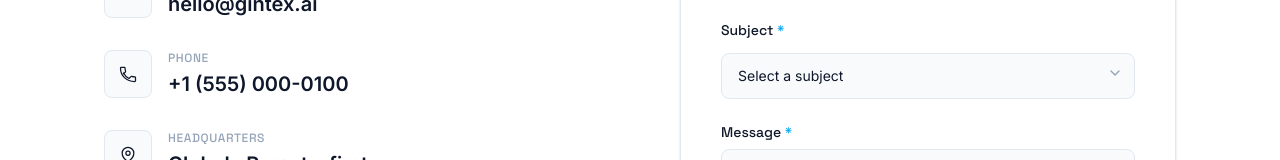
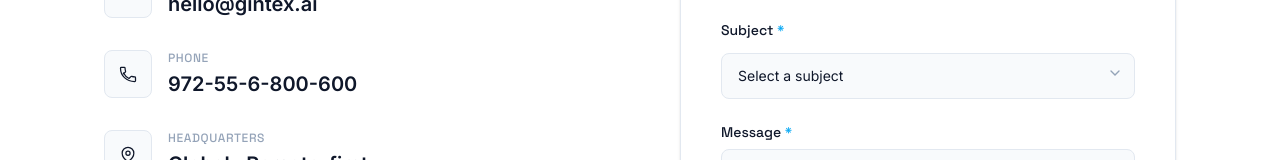
Before and after one commit to georepute/gintex.ai, a Next.js app: page /contact in a window 1280 px wide. Shown: the part 517-677 px from the top of the page. Built offline with nearby package versions, Linux system fonts and the light colour scheme.

Commit message:
changes contact details

```diff
--- a/src/components/contact/ContactView.tsx
+++ b/src/components/contact/ContactView.tsx
@@ -16,8 +16,8 @@ function IconBox({ children }: { children: ReactNode }) {
 
 const CONTACT = {
   email: "hello@gintex.ai",
-  phone: "+1 (555) 000-0100",
-  phoneHref: "tel:+15550000100",
+  phone: "972-55-6-800-600",
+  phoneHref: "tel:+972556800600",
   hq: "Global · Remote-first",
 } as const;
 
```
